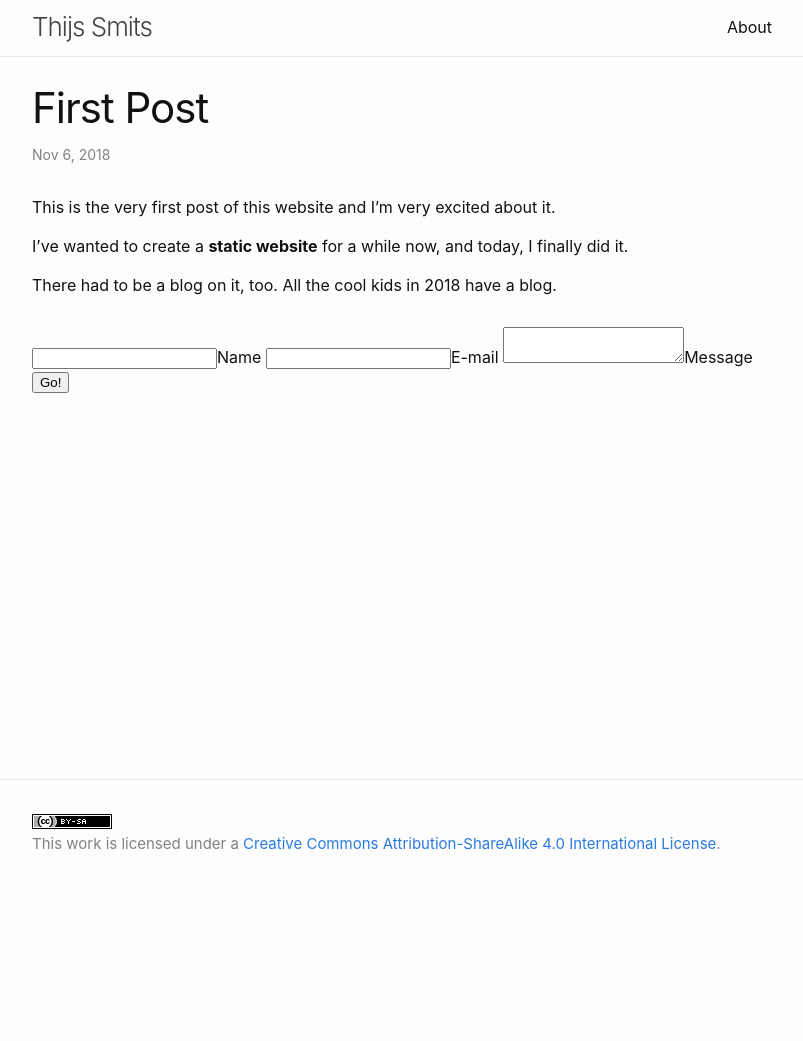
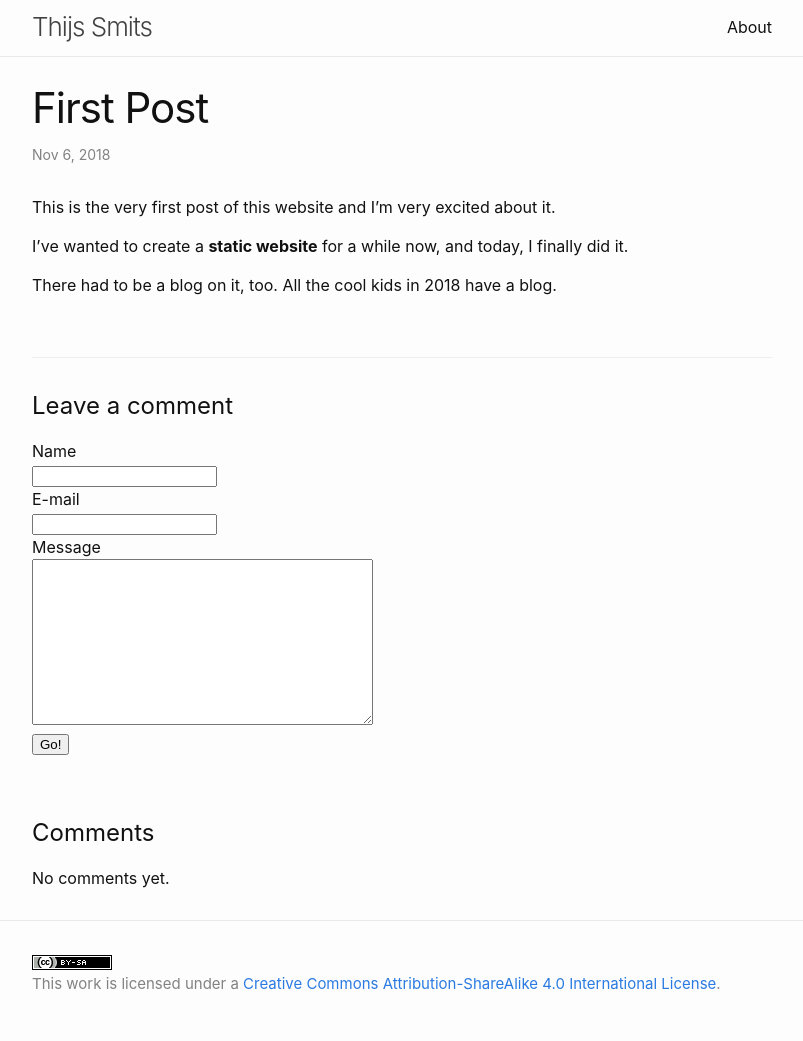
Before and after one commit to tssmits/tssmits.github.io, a Jekyll site: the page built from _posts/2018-11-06-first-post.markdown, in a window 1280 px wide. Shown: the whole page, without its empty margins (238-1041 px from the left). Built offline with Jekyll 4.4.1, drawn with Linux system fonts in a browser that asks for light colours; before the commit the page ends 900 px from its top, so only the background shows below that.

Commit message:
comments!

```diff
--- a/_data/comments/delete-my-code/entry1542891129928.yml
+++ /dev/null
@@ -1,5 +0,0 @@
-_id: 6c8e3510-ee55-11e8-8afb-d120a8cbd238
-name: test
-email: 8ea890a677d6a223c591a1beea6ea9d2
-message: test
-date: 1542891129
--- a/_layouts/post.html
+++ b/_layouts/post.html
@@ -27,13 +27,41 @@ layout: default
   <a class="u-url" href="{{ page.url | relative_url }}" hidden></a>
 </article>
 
-<form method="POST" action="https://tssmits-github-io-staticman.herokuapp.com/v2/entry/tssmits/tssmits.github.io/master/comments">
-  <input name="options[redirect]" type="hidden" value="https://www.thijssmits.com">
-  <!-- e.g. "2016-01-02-this-is-a-post" -->
-  <input name="options[slug]" type="hidden" value="{{ page.slug }}">
-  <label><input name="fields[name]" type="text">Name</label>
-  <label><input name="fields[email]" type="email">E-mail</label>
-  <label><textarea name="fields[message]"></textarea>Message</label>
+<h2 id="leave-a-comment" class="title--leave-a-comment">Leave a comment</h2>
 
-  <button type="submit">Go!</button>
-</form>
+<div class="comment-form">
+  <form method="post" action="https://tssmits-github-io-staticman.herokuapp.com/v2/entry/tssmits/tssmits.github.io/master/comments">
+    <input name="options[redirect]" type="hidden" value="{{ page.url | prepend: 'https://www.thijssmits.com' }}">
+    <!-- e.g. "2016-01-02-this-is-a-post" -->
+    <input name="options[slug]" type="hidden" value="{{ page.slug }}">
+    <div class="form-field">
+      <label><span class="text">Name</span><br><input name="fields[name]" type="text"></label>
+    </div>
+    <div class="form-field">
+      <label><span class="text">E-mail</span><br><input name="fields[email]" type="email"></label>
+    </div>
+    <div class="form-field">
+      <label><span class="text">Message</span><br><textarea name="fields[message]" row="8" cols="40"></textarea></label>
+    </div>
+
+    <button type="submit">Go!</button>
+  </form>
+</div>
+
+<h2 id="comments" class="title--comments">Comments</h2>
+
+<div class="comments">
+  {% assign comments = site.data.comments[page.slug] %}
+  {% if comments %}
+    {% for comment in comments sorted reversed %}
+      {% assign commentData = comment[1] %}
+        <div>
+          {{ commentData.message }}</br>
+          From: {{ commentData.name }}</br>
+          {{ commentData.date | date_to_long_string }}
+        </div>
+    {% endfor %}
+  {% else %}
+    <div class="no-comments">No comments yet.</div>
+  {% endif %}
+</div>
--- a/_posts/2018-11-06-first-post.markdown
+++ b/_posts/2018-11-06-first-post.markdown
@@ -2,6 +2,7 @@
 layout: post
 title:  "First Post"
 categories: other
+slug: first-post
 ---
 This is the very first post of this website and I'm very excited about it.
 
--- a/_posts/2018-11-19-delete-my-code.markdown
+++ b/_posts/2018-11-19-delete-my-code.markdown
@@ -8,6 +8,7 @@ tags:
 - coderetreat
 - conscious growth
 - pair programming
+slug: delete-my-code
 ---
 What happens when you delete all the code you have ever written?
 
--- a/_sass/custom.scss
+++ b/_sass/custom.scss
@@ -22,3 +22,27 @@
         margin-top: $spacing-unit;
     }
 }
+
+.comment-form {
+    .form-field .text {
+    }
+
+    textarea {
+        max-width: 100%;
+        min-height: 1.5em * 8;
+    }
+}
+
+.comments {
+
+}
+
+.title--leave-a-comment {
+    margin-top: $spacing-unit * 2;
+    padding-top: $spacing-unit;
+    border-top: 1px solid #eee;
+}
+
+.title--comments {
+    margin-top: $spacing-unit * 2;
+}
```
Also changed, not shown: about.md (+1 -1 lines).
